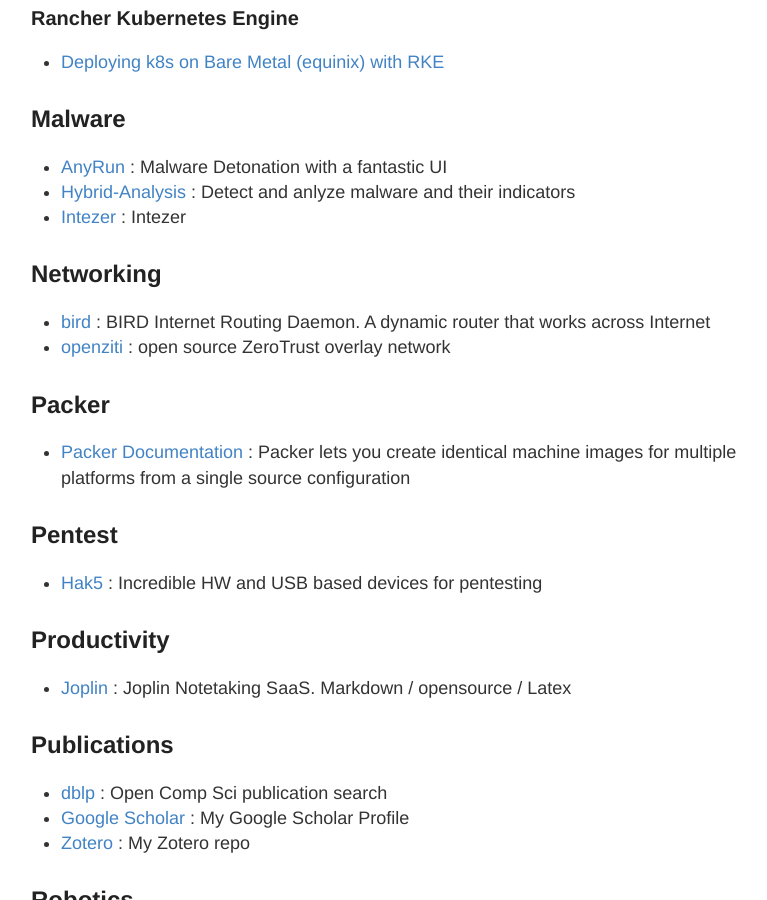
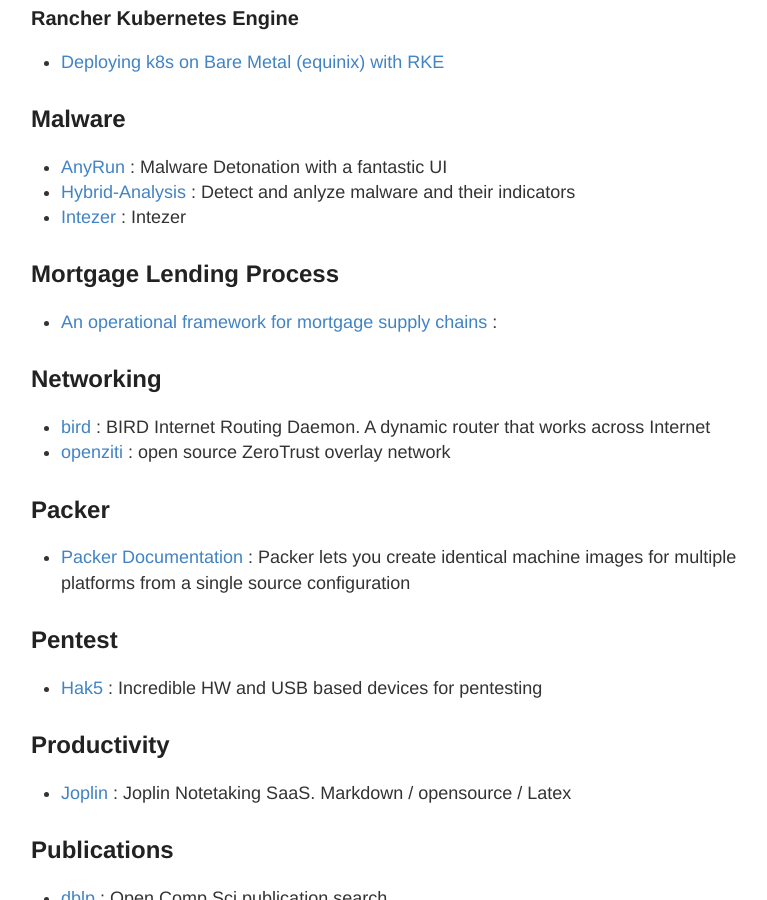
Before and after one commit to stevehenderson/stevehenderson.github.io, a Jekyll site: the page built from links.md, in a window 1280 px wide and 900 px high, scrolled down 2901 px. Shown: the whole window, without its empty margins (249-1016 px from the left). Built offline with Jekyll 4.4.1, drawn with Linux system fonts in a browser that asks for light colours.

Commit message:
Update links.md

```diff
--- a/links.md
+++ b/links.md
@@ -100,6 +100,10 @@
    * [Hybrid-Analysis](https://www.hybrid-analysis.com/) : Detect and anlyze malware and their indicators
    * [Intezer](https://www.intezer.com/) : Intezer
 
+## Mortgage Lending Process
+
+   * [An operational framework for mortgage supply chains](https://citeseerx.ist.psu.edu/document?repid=rep1&type=pdf&doi=cfcfb73fbf47905c27bc22adb20fd472053a8aaa) :
+
 ## Networking
    * [bird](https://bird.network.cz/?get_doc&f=bird.html&v=20) : BIRD Internet Routing Daemon.  A dynamic router that works across Internet
    * [openziti](https://openziti.github.io/) : open source ZeroTrust overlay network
```
